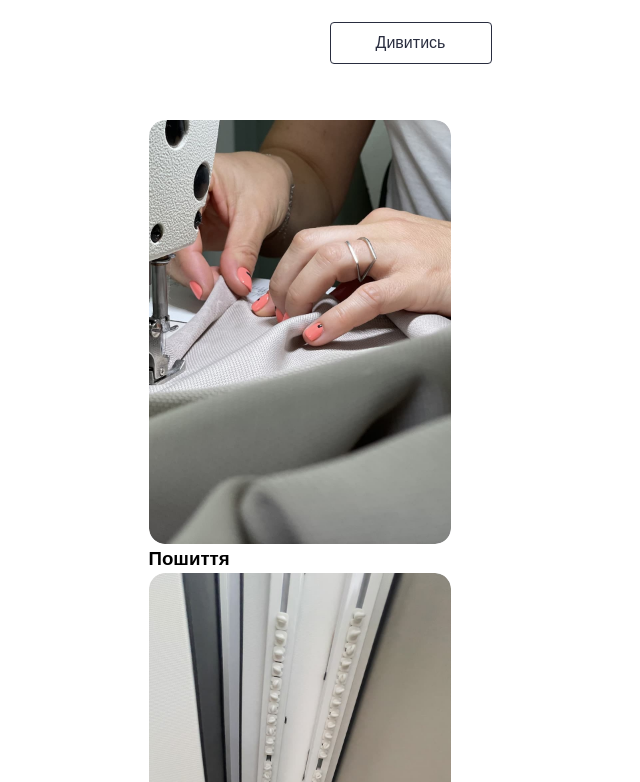
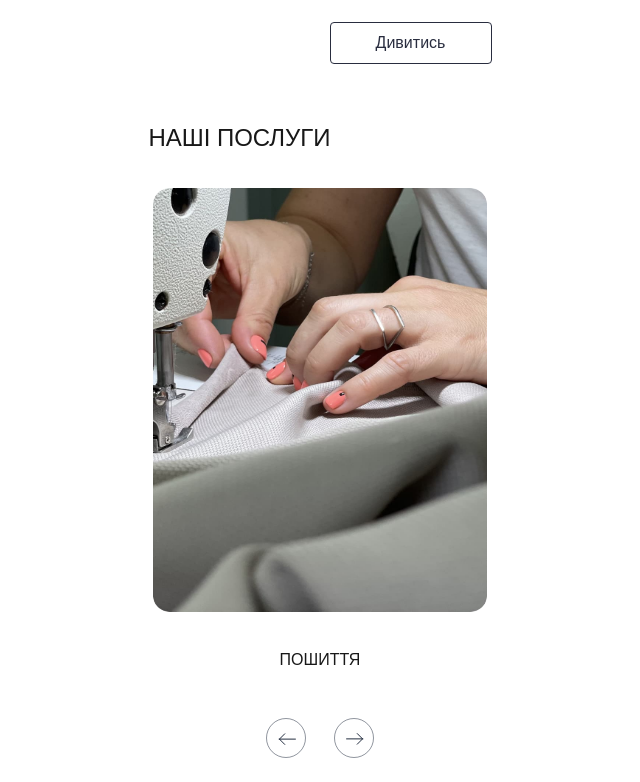
Before and after one commit to KP-Svitlana/deshtoro_byvolkova, a Next.js app: page / in a window 1280 px wide. Shown: the part 2718-3500 px from the top of the page, without its empty margins (320-960 px from the left). Built offline with nearby package versions, Linux system fonts and the light colour scheme.

Commit message:
added ourservices slider css

```diff
--- a/src/app/globals.css
+++ b/src/app/globals.css
@@ -239,10 +239,57 @@ body {
   }
 }
 
+@media screen and (min-width: 375px) {
+  .slider_container {
+    display: block;
+  }
+}
+@media (min-width: 1440px) {
+  .slider_container {
+    display: none;
+  }
+}
+
+.slider_item--active {
+  display: flex;
+  justify-content: center;
+  align-items: center;
+  flex-direction: column;
+  gap: 24px;
+}
+
+.slider_item {
+  display: none;
+}
+
 .slider_img {
-  width: 302px;
+  width: 334px;
   height: 424px;
   border-radius: 16px;
+}
+
+.sliderLabel_wrap {
+  display: flex;
+  justify-content: center;
+  align-items: center;
+  height: 48px;
+}
+
+.slider_label {
+  font-weight: 500;
+  font-size: 16px;
+  line-height: 150%;
+  letter-spacing: 0;
+  text-transform: uppercase;
+  color: #181818;
+}
+
+.slider_buttons {
+  margin-top: 32px;
+  display: flex;
+  justify-content: center;
+  align-items: center;
+  gap: 24px;
 }
 
 @media screen and (min-width: 375px) {
--- a/src/components/OurServicesSection/OurServicesSection.js
+++ b/src/components/OurServicesSection/OurServicesSection.js
@@ -6,8 +6,8 @@ import { Slider } from "../Slider";
 export const OurServicesSection = () => {
   return (
     <section className="container section">
+      <h2 className="section_title">наші послуги</h2>
       <div className="ourServicesSection_section">
-        <h2 className="section_title">наші послуги</h2>
         <ul className="ourServicesSection_list">
           {ourServicesData.map((item) => {
             return (
@@ -27,6 +27,7 @@ export const OurServicesSection = () => {
       </div>
 
       <Slider data={ourServicesData} />
+
     </section>
   );
 };
--- a/src/components/Slider/Slider.js
+++ b/src/components/Slider/Slider.js
@@ -11,11 +11,11 @@ export const Slider = ({ data }) => {
   const [currentIndex, setCurrentIndex] = useState(0);
 
   const nextSlide = () => {
-    setCurrentIndex((prevIndex) => prevIndex + 1);
+    setCurrentIndex((prev) => (prev + 1) % data.length);
   };
 
   const prevSlide = () => {
-    setCurrentIndex((prevIndex) => prevIndex - 1);
+    setCurrentIndex((prev) => (prev - 1 + data.length) % data.length);
   };
 
   return (
@@ -28,7 +28,7 @@ export const Slider = ({ data }) => {
               key={item.label}
               className={isActive ? "slider_item--active" : "slider_item"}
             >
-              <Image src={item.src} alt={item.label} className="slider_img"/>
+              <Image src={item.src} alt={item.label} className="slider_img" />
               <div className="sliderLabel_wrap">
                 <h3 className="slider_label">{item.label}</h3>
               </div>
@@ -36,6 +36,7 @@ export const Slider = ({ data }) => {
           );
         })}
       </div>
+      <div className="slider_buttons">
         <button onClick={prevSlide}>
           <Image src={arrowLeft} alt="left arrow" />
         </button>
@@ -43,5 +44,6 @@ export const Slider = ({ data }) => {
           <Image src={arrowRight} alt="right arrow" />
         </button>
       </div>
+    </div>
   );
 };
--- a/src/sass/components/_slider.scss
+++ b/src/sass/components/_slider.scss
@@ -1,38 +1,45 @@
-// .slider_container {
-// //   @include mq(mobile) {
-// //     display: block;
-// //   }
-// //   @include mq(desktop) {
-// //     display: none;
-// //   }
-// }
+.slider_container {
+  @include mq(mobile) {
+    display: block;
+  }
+  @include mq(desktop) {
+    display: none;
+  }
+}
 
 // .slider {
 // }
 
-// .slider_item--active {
-//   @include flex(flex, center, center);
-//   flex-direction: column;
-//   gap: 24px;
-// }
+.slider_item--active {
+  @include flex(flex, center, center);
+  flex-direction: column;
+  gap: 24px;
+}
 
-// .slider_item {
-//   display: none;
-// }
+.slider_item {
+  display: none;
+}
 
 .slider_img {
-  width: 302px;
+  width: 334px;
   height: 424px;
   border-radius: 16px;
 }
 
-// // .sliderLabel_wrap {
-// //   @include flex(flex, center, center);
-// //   height: 48px;
-// // }
+.sliderLabel_wrap {
+  @include flex(flex, center, center);
+  height: 48px;
+}
 
-// .slider_label {
-//   @include font(500, 16px, 150%, 0);
-//   text-transform: uppercase;
-//   color: $black;
-// }
+.slider_label {
+  @include font(500, 16px, 150%, 0);
+  text-transform: uppercase;
+  color: $black;
+}
+
+.slider_buttons {
+  margin-top: 32px;
+
+  @include flex(flex, center, center);
+  gap: 24px;
+}
```
Also changed, not shown: 1 other file (tests, documents, lock files or other folders). Lines whose indentation alone changed are shown as unchanged.
